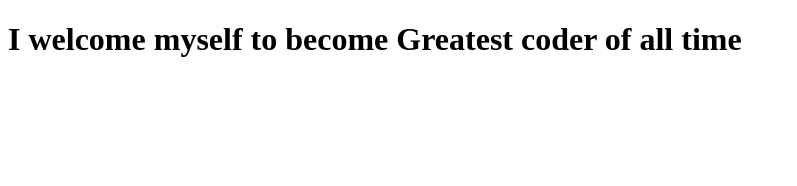
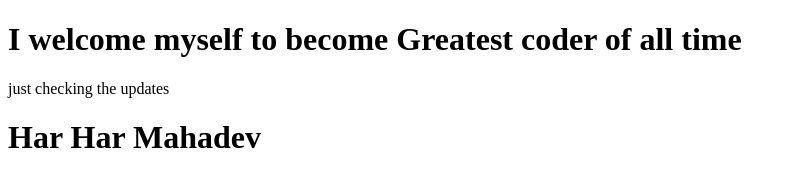
Before and after one commit to bhanucodes/05-14-2025, a plain HTML site: page practicing html/index.html in a window 1280 px wide. Shown: the whole page, without its empty margins (0-797 px from the left). Drawn offline with Linux system fonts and the light colour scheme.

Commit message:
Updated index.html code

```diff
--- a/practicing html/index.html
+++ b/practicing html/index.html
@@ -7,5 +7,7 @@
 </head>
 <body>
     <h1>I welcome myself to become Greatest coder of all time</h1>
+    <p>just checking the updates</p>
+    <h1>Har Har Mahadev</h1>
 </body>
 </html>
```
